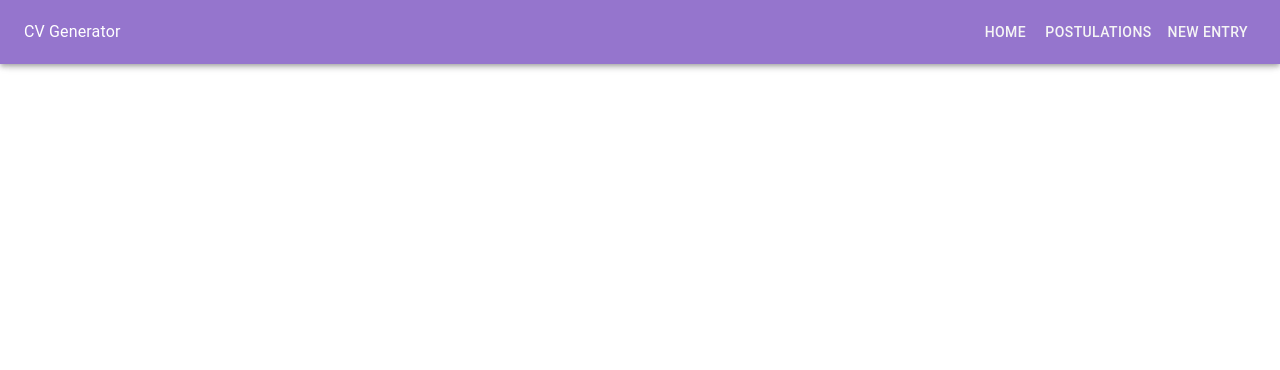
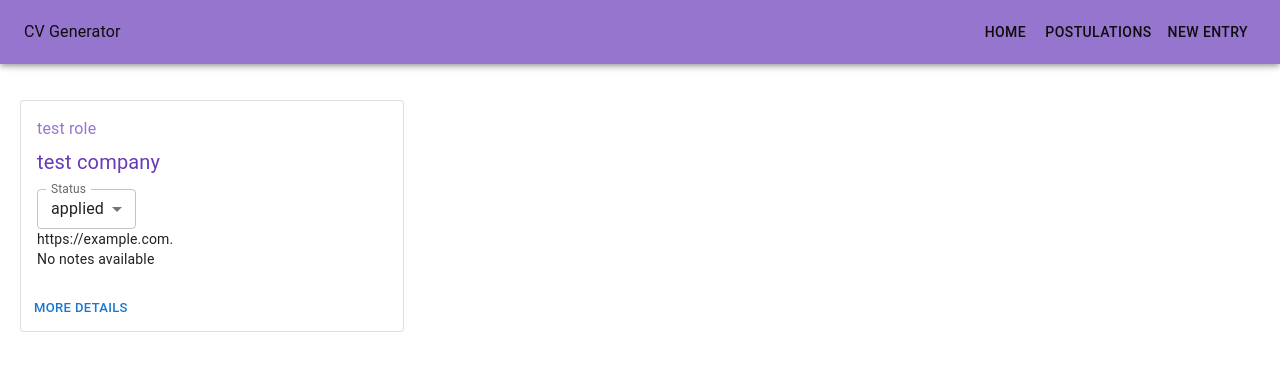
Before and after one commit to FraanMoore/CV_Generator, a React (Vite) app in the folder cv_reader/frontend/: page / in a window 1280 px wide. Shown: the top 370 px of the page. Built offline with nearby package versions, Linux system fonts and the light colour scheme.

Commit message:
add postulation card skeleton

```diff
--- a/cv_reader/frontend/src/App.css
+++ b/cv_reader/frontend/src/App.css
@@ -6,7 +6,18 @@
 }
 /* Color Font */
 :root {
-    --color-font: #f5f5f5;
+    --color-font: #0e0e0e;
+    --color-font-primary: #f5f5f5;
     --color-font-light: #fafafa;
     --color-font-dark: #e0e0e0;
 }
+
+/* Font-size */
+:root {
+    --font-size-h1: 2.5rem;
+    --font-size-h2: 2rem;
+    --font-size-h3: 1.75rem;
+    --font-size-h4: 1.5rem;
+    --font-size-h5: 1.25rem;
+    --font-size-h6: 1rem;
+}
--- a/cv_reader/frontend/src/App.tsx
+++ b/cv_reader/frontend/src/App.tsx
@@ -1,12 +1,12 @@
 
 import './App.css'
-import Navbar from './components/Navbar'
+import Home from './components/Home'
 
 function App() {
 
   return (
     <>
-      <Navbar />
+      <Home />
     </>
   )
 }
--- /dev/null
+++ b/cv_reader/frontend/src/components/Home.tsx
@@ -0,0 +1,12 @@
+import Navbar from "./Navbar";
+import PostulationCard from "./PostulationCard";
+
+const Home = () => {
+    return (
+        <>
+            <Navbar />
+            <PostulationCard company={'test company'} role={'test role'} jobURL={'https://example.com'} status={'applied'} notes={'No notes available'} />
+        </>
+    );
+};
+export default Home;
--- a/cv_reader/frontend/src/components/Navbar.tsx
+++ b/cv_reader/frontend/src/components/Navbar.tsx
@@ -12,9 +12,9 @@ import ListItem from '@mui/material/ListItem';
 import ListItemButton from '@mui/material/ListItemButton';
 import ListItemText from '@mui/material/ListItemText';
 import Toolbar from '@mui/material/Toolbar';
-import Typography from '@mui/material/Typography';
 import * as React from 'react';
 import { useLayout } from '../hooks/useLayout';
+import BaseTypography from '../utils/BaseTypography';
 
 
 
@@ -112,8 +112,8 @@ const DrawerContainer = styled(Box)`
     text-align: center;
 `;
 
-const DrawerTitle = styled(Typography)`
-    variant: h6;
+const DrawerTitle = styled(BaseTypography)`
+    font-size: var(--font-size-h6);
     margin: 16px;
 `;
 
@@ -138,10 +138,10 @@ const ButtonBox = styled(Box) <{ $isMobile: boolean }>`
     display: ${props => (props.$isMobile ? 'none' : 'block')};
 `;
 
-const Title = styled(Typography) <{ $isMobile: boolean }>`
+const Title = styled(BaseTypography) <{ $isMobile: boolean }>`
     flex-grow: 1;
     display: ${props => (props.$isMobile ? 'none' : 'block')};
-    variant: h6;
+    font-size: var(--font-size-h6);
 `;
 
 const StyledButton = styled(Button)`
--- /dev/null
+++ b/cv_reader/frontend/src/components/PostulationCard.tsx
@@ -0,0 +1,83 @@
+import Box from '@mui/material/Box';
+import Button from '@mui/material/Button';
+import Card from '@mui/material/Card';
+import CardActions from '@mui/material/CardActions';
+import CardContent from '@mui/material/CardContent';
+import Typography from '@mui/material/Typography';
+import * as React from 'react';
+import styled from 'styled-components';
+import { useLayout } from '../hooks/useLayout';
+import BaseTypography from '../utils/BaseTypography';
+import StatusButton from './StatusButton';
+
+export type PostulationCardProps = {
+    company: string;
+    role: string;
+    jobURL: string;
+    status: 'applied' | 'interviewing' | 'offer' | 'rejected' | 'draft';
+    notes: string;
+};
+
+const PostulationCard = ({
+    company,
+    role,
+    jobURL,
+    status,
+    notes
+}: PostulationCardProps) => {
+    const { isMobile } = useLayout();
+
+    const card = (
+        <React.Fragment>
+            <CardContent>
+                <RoleTypography gutterBottom>
+                    {role}
+                </RoleTypography>
+                <CompanyTypography>
+                    {company}
+                </CompanyTypography>
+                <StatusButton jobStatus={status} />
+                <Typography variant="body2">
+                    {jobURL}.
+                    <br />
+                    {notes}
+                </Typography>
+            </CardContent>
+            <CardActions>
+                <Button size="small">More details</Button>
+            </CardActions>
+        </React.Fragment>
+    );
+    return (
+        <Container>
+            <CardContainer $isMobile={isMobile}>
+                <StyledCard $isMobile={isMobile} variant="outlined">{card}</StyledCard>
+            </CardContainer>
+        </Container>
+    );
+
+}
+
+export default PostulationCard;
+
+const Container = styled(Box)`
+    margin-top: 80px;
+`;
+const CardContainer = styled(Box) <{ $isMobile: boolean }> `
+    display: flex;
+    justify-content: ${props => props.$isMobile ? 'center' : 'flex-start'};
+    align-items: center;
+`;
+const StyledCard = styled(Card) <{ $isMobile: boolean }>`
+    width: ${props => props.$isMobile ? '100%' : '30%'};
+    margin: 20px;
+`;
+
+const RoleTypography = styled(BaseTypography)`
+    font-size: var(--font-size-h6);
+    color: var(--color-primary-light);
+`;
+const CompanyTypography = styled(BaseTypography)`
+    font-size: var(--font-size-h5);
+    color: var(--color-primary);
+`;
--- /dev/null
+++ b/cv_reader/frontend/src/components/StatusButton.tsx
@@ -0,0 +1,42 @@
+import FormControl from '@mui/material/FormControl';
+import InputLabel from '@mui/material/InputLabel';
+import MenuItem from '@mui/material/MenuItem';
+import Select, { type SelectChangeEvent } from '@mui/material/Select';
+import * as React from 'react';
+import styled from 'styled-components';
+
+
+
+const StatusButton = ({ jobStatus }: { jobStatus: string }) => {
+    const [status, setStatus] = React.useState(jobStatus);
+
+    const handleChange = (event: SelectChangeEvent) => {
+        setStatus(event.target.value);
+    };
+
+    return (
+        <StyledFormControl size="small">
+            <InputLabel id="demo-select-small-label">Status</InputLabel>
+            <Select
+                labelId="demo-select-small-label"
+                id="demo-select-small"
+                value={status}
+                label="Status"
+                onChange={handleChange}
+            >
+                <MenuItem value="applied">applied</MenuItem>
+                <MenuItem value="interviewing">interviewing</MenuItem>
+                <MenuItem value="offer">offer</MenuItem>
+                <MenuItem value="rejected">rejected</MenuItem>
+                <MenuItem value="draft">draft</MenuItem>
+            </Select>
+        </StyledFormControl>
+    );
+};
+export default StatusButton;
+
+const StyledFormControl = styled(FormControl)`
+&.MuiFormControl-root {
+    margin-top: 12px;
+}
+`;
--- a/cv_reader/frontend/src/index.css
+++ b/cv_reader/frontend/src/index.css
@@ -6,7 +6,18 @@
 }
 /* Color Font */
 :root {
-    --color-font: #f5f5f5;
+    --color-font: #0e0e0e;
+    --color-font-primary: #f5f5f5;
     --color-font-light: #fafafa;
     --color-font-dark: #e0e0e0;
 }
+
+/* Font-size */
+:root {
+    --font-size-h1: 2.5rem;
+    --font-size-h2: 2rem;
+    --font-size-h3: 1.75rem;
+    --font-size-h4: 1.5rem;
+    --font-size-h5: 1.25rem;
+    --font-size-h6: 1rem;
+}
--- a/cv_reader/frontend/src/main.tsx
+++ b/cv_reader/frontend/src/main.tsx
@@ -1,13 +1,37 @@
+import { createTheme, StyledEngineProvider, ThemeProvider } from '@mui/material/styles'
 import { StrictMode } from 'react'
 import { createRoot } from 'react-dom/client'
 import App from './App.tsx'
 import { Layout } from './hooks/useLayout.tsx'
 import './index.css'
 
+const theme = createTheme({
+  typography: {
+    h1: { fontSize: 'var(--font-size-h1)' },
+    h2: { fontSize: 'var(--font-size-h2)' },
+    h3: { fontSize: 'var(--font-size-h3)' },
+    h4: { fontSize: 'var(--font-size-h4)' },
+    h5: { fontSize: 'var(--font-size-h5)' },
+    h6: { fontSize: 'var(--font-size-h6)' },
+  },
+  components: {
+    MuiTypography: {
+      styleOverrides: {
+        root: {
+        },
+      },
+    },
+  },
+});
+
 createRoot(document.getElementById('root')!).render(
   <StrictMode>
-    <Layout>
-      <App />
-    </Layout>
+    <StyledEngineProvider injectFirst>
+      <ThemeProvider theme={theme}>
+        <Layout>
+          <App />
+        </Layout>
+      </ThemeProvider>
+    </StyledEngineProvider>
   </StrictMode>,
 )
--- /dev/null
+++ b/cv_reader/frontend/src/utils/BaseTypography.tsx
@@ -0,0 +1,10 @@
+import Typography from '@mui/material/Typography';
+import styled from 'styled-components';
+
+const BaseTypography = styled(Typography).withConfig({
+  shouldForwardProp: (prop) => !prop.startsWith('$'),
+})`
+  color: var(--color-font);
+`;
+
+export default BaseTypography;
```
Also changed, not shown: 1 other file (tests, documents, lock files or other folders).
